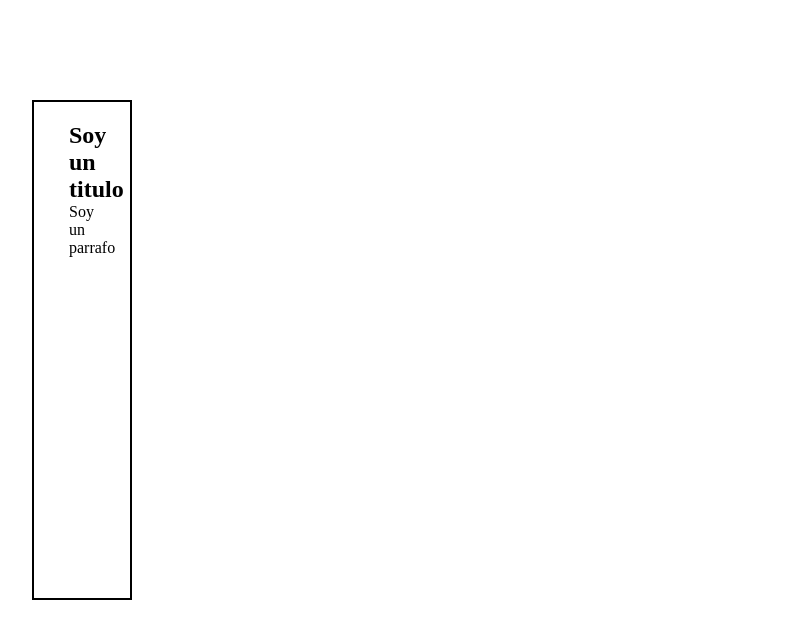
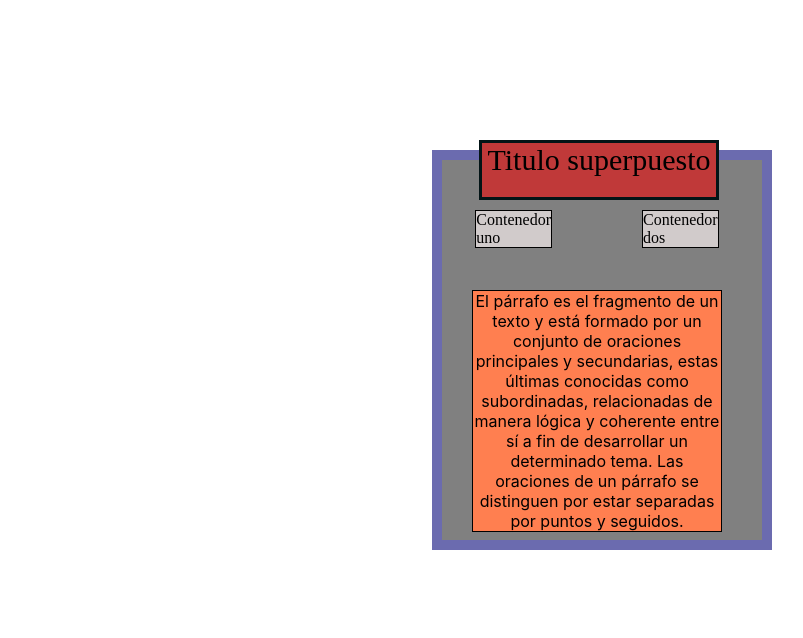
Before and after one commit to Diegofergamboa/CSS_cursodefinitivo, a plain HTML site: page clasemodelocaja/index.html in a window 1280 px wide. Shown: the whole page, without its empty margins (68-871 px from the left). Drawn offline with Linux system fonts and the light colour scheme.

Commit message:
Reto realizado

```diff
--- a/clasemodelocaja/estilos.css
+++ b/clasemodelocaja/estilos.css
@@ -2,12 +2,65 @@
     padding: 0px;
     margin: 0px;
     box-sizing: border-box;
+    position: relative;
+}
+.principal {
+    border: solid 10px rgb(107, 107, 175);
+    top: 150px;
+    width: 200px;
+    left: 500px;
+    height: 400px;
+    width: 340px;
+    background-color: grey;
+}
+.header {
+    margin: 70px;
+    display: inline;
+    padding: 10px;
+    display: flex;
+    justify-content: space-between;
+}
+.contenedor1 {
+    border: solid 1px black;
+    margin: 50px;
+    position: absolute;
+    bottom: 90px;
+    right: 90px;
+    background-color: rgb(209, 203, 203);
+}
+.contenedor2 {
+    border: solid 1px black;
+    margin: 50px;
+    position: relative;
+    bottom: 80px;
+    left: 70px;
+    background-color: rgb(209, 203, 203)
+}
+.contenido {
+    border: solid 1px black;
+    position: absolute;
+    top: 130px;
+    width: 250px;
+    left: 30px;
+    text-align: center;
+    background: coral;
+}
+.parrafo {
+    font-family: -apple-system, BlinkMacSystemFont, 'Segoe UI', Roboto, Oxygen, Ubuntu, Cantarell, 'Open Sans', 'Helvetica Neue', sans-serif;
 }
 
-main {
-    width: 100px;
-    height: 500px;
-    border: 2px solid black;
-    padding: 20px 35px;
-    margin: 100px;
+.titulo {
+    width: 240px;
+    height: 60px;
+    border: 3px solid rgb(3, 20, 22);
+    position: absolute;
+    justify-content: center;
+    text-align: center;
+    bottom: 340px;
+    font-size: 30px;
+    background-color: rgb(192, 57, 57);
+    left: 37px;
 }
+.titulo_principal {
+    text-align: center;
+}
--- a/clasemodelocaja/index.html
+++ b/clasemodelocaja/index.html
@@ -3,15 +3,26 @@
 <head>
     <meta charset="UTF-8">
     <meta name="viewport" content="width=device-width, initial-scale=1.0">
-    <title>Modelo de caja</title>
+    <title>Posicion ª </title>
     <link rel="stylesheet" href="estilos.css">
 </head>
 <body>
-    <main>
-        <section>
-            <h1>Soy un titulo</h1>
-            <p>Soy un parrafo</p>
+    <div class="principal">
+        <main class="titulo">Titulo superpuesto</main>
+        <section class="header">
+            <div class="contenedor1">Contenedor uno</div>
+            <div class="contenedor2">Contenedor dos</div>
         </section>
-    </main>
+        <section class="contenido">
+            <p class="parrafo">
+                El párrafo es el fragmento de un texto y está formado
+                por un conjunto de oraciones principales y secundarias,
+                estas últimas conocidas como subordinadas, relacionadas
+                de manera lógica y coherente entre sí a fin de desarrollar
+                un determinado tema. Las oraciones de un párrafo se
+                distinguen por estar separadas por puntos y seguidos.
+            </p>
+        </section>
+    </div>
 </body>
 </html>
```
